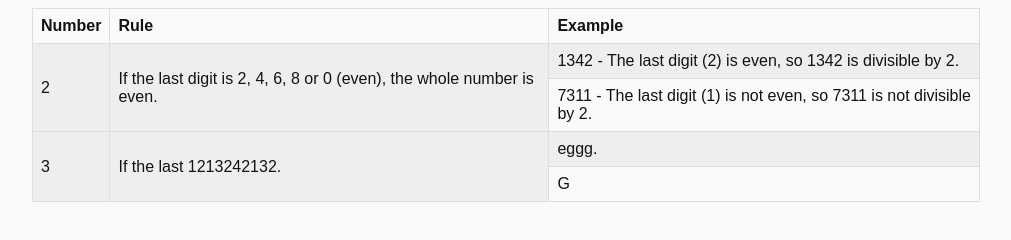
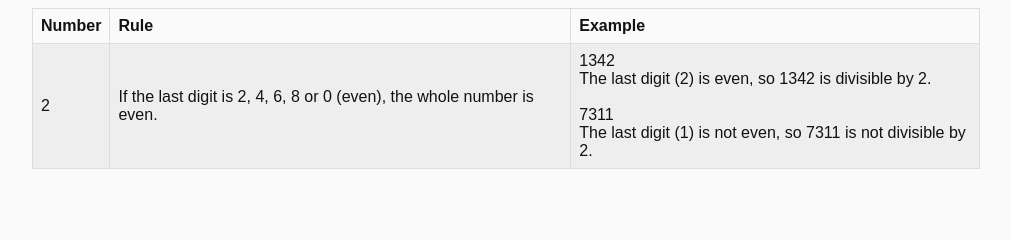
Before and after one commit to WoodStuff/WoodStuff.github.io, a plain HTML site: page divide.html in a window 1280 px wide. Shown: the whole page, without its empty margins (134-1145 px from the left). Drawn offline with Linux system fonts and the light colour scheme.

Commit message:
Update divide.html

```diff
--- a/divide.html
+++ b/divide.html
@@ -44,20 +44,9 @@
 				<th>Example</th>
 			</tr>
 			<tr>
-				<td rowspan="2">2</td>
-				<td rowspan="2">If the last digit is 2, 4, 6, 8 or 0 (even), the whole number is even.</td>
-				<td>1342 - The last digit (2) is even, so 1342 is divisible by 2.</td>
-			</tr>
-			<tr>
-				<td>7311 - The last digit (1) is not even, so 7311 is not divisible by 2.</td>
-			</tr>
-			<tr>
-				<td rowspan="2">3</td>
-				<td rowspan="2">If the last 1213242132.</td>
-				<td>eggg.</td>
-			</tr>
-			<tr>
-				<td>G</td>
+				<td>2</td>
+				<td>If the last digit is 2, 4, 6, 8 or 0 (even), the whole number is even.</td>
+				<td>1342<br>The last digit (2) is even, so 1342 is divisible by 2.<br><br>7311<br>The last digit (1) is not even, so 7311 is not divisible by 2.</td>
 			</tr>
 		</table>
 	</body>
```
